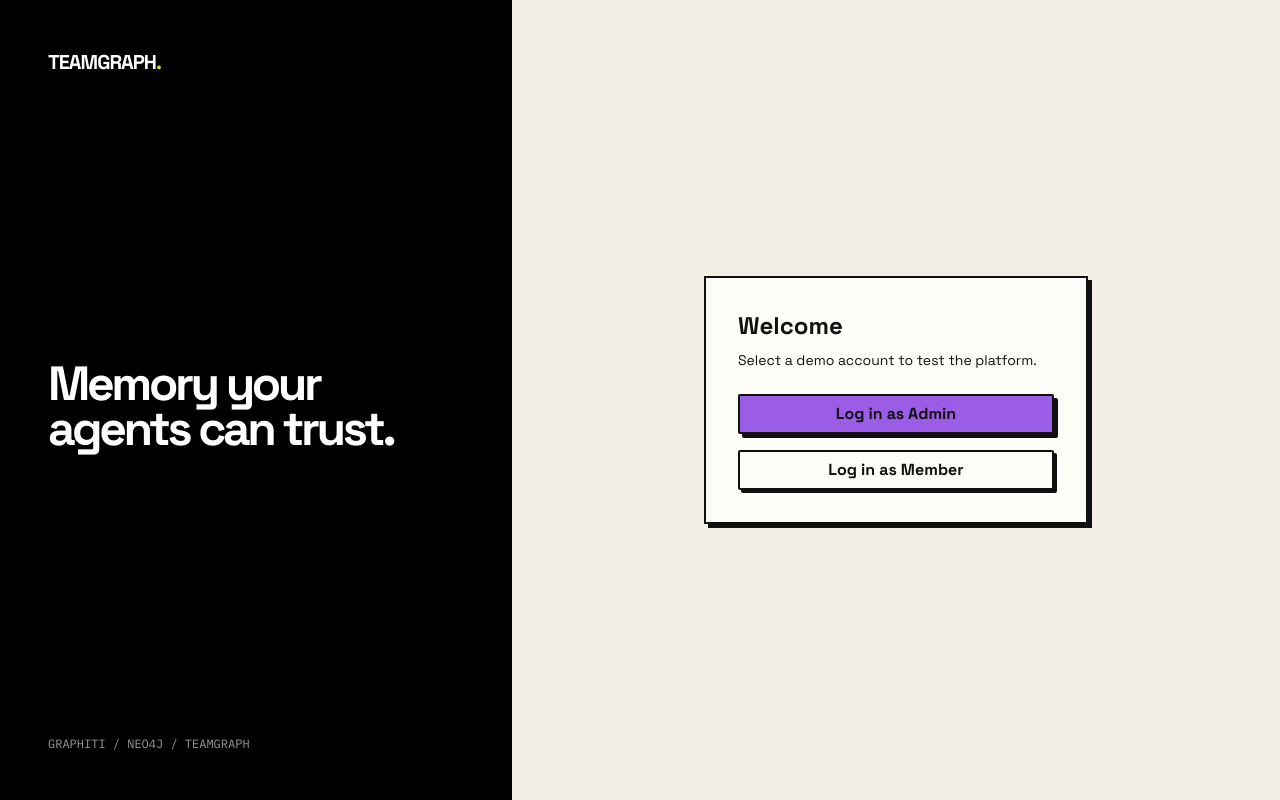
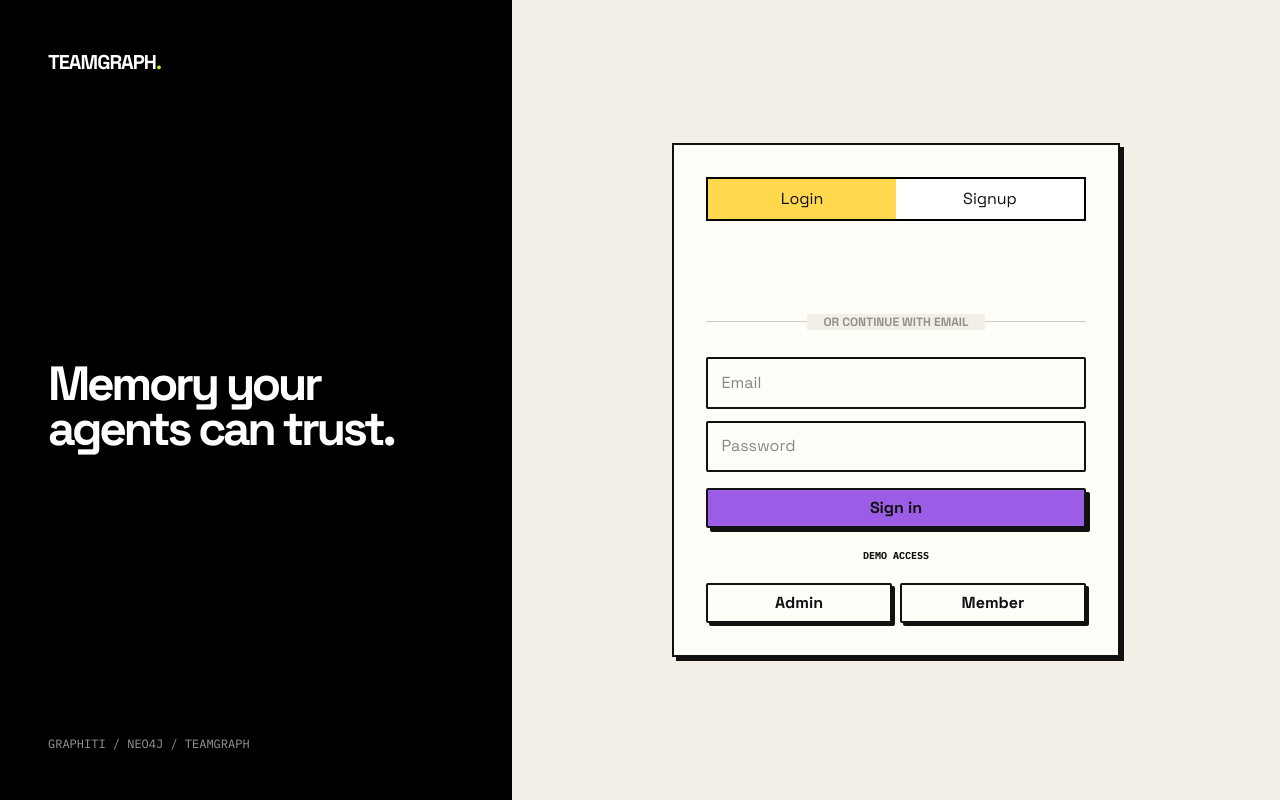
Before and after one commit to hypnoastic/TeamGraph-AI, a Next.js app in the folder apps/web/: page /login in a window 1280 px wide. Built offline with nearby package versions, Linux system fonts and the light colour scheme; no server answers.

Commit message:
revert: restore full login form, keep only two demo buttons

```diff
--- a/apps/web/src/app/login/page.tsx
+++ b/apps/web/src/app/login/page.tsx
@@ -5,6 +5,9 @@
 import { useState } from "react";
 import { apiGet, apiPost } from "@/lib/api";
 import type { SessionUser } from "@/lib/types";
+import { GoogleOAuthProvider, GoogleLogin } from "@react-oauth/google";
+
+type AuthMode = "login" | "signup";
 
 function errorMessage(error: unknown) {
   if (error && typeof error === "object" && "response" in error) {
@@ -16,16 +19,54 @@
 
 export default function LoginPage() {
   const router = useRouter();
+  const [mode, setMode] = useState<AuthMode>("login");
+  const [name, setName] = useState("");
+  const [email, setEmail] = useState("");
+  const [password, setPassword] = useState("");
   const [error, setError] = useState("");
   const [busy, setBusy] = useState(false);
 
-  const loginAs = async (kind: "admin" | "member") => {
+  const authenticate = async (event: React.FormEvent) => {
+    event.preventDefault();
     setBusy(true);
     setError("");
     try {
       const data = await apiPost<{ token: string; user: SessionUser }>(
-        "/auth/login",
-        { email: `${kind}@teamgraph.local`, password: "password" },
+        mode === "login" ? "/auth/login" : "/auth/signup",
+        mode === "login" ? { email, password } : { name, email, password },
+        false
+      );
+      localStorage.setItem("teamgraph_token", data.token);
+      localStorage.setItem("teamgraph_user", JSON.stringify(data.user));
+      const invite = new URLSearchParams(window.location.search).get("invite");
+      if (invite) {
+        await apiPost("/team/invitations/accept", { token: invite });
+        const user = await apiGet<SessionUser>("/auth/me");
+        localStorage.setItem("teamgraph_user", JSON.stringify(user));
+        router.replace("/dashboard");
+      } else {
+        router.replace(data.user.onboarding_required ? "/onboarding" : "/dashboard");
+      }
+    } catch (caught) {
+      setError(errorMessage(caught));
+    } finally {
+      setBusy(false);
+    }
+  };
+
+  const demo = (kind: "admin" | "member" | "demo") => {
+    setMode("login");
+    setEmail(`${kind}@teamgraph.local`);
+    setPassword("password");
+  };
+
+  const handleGoogleLogin = async (credentialResponse: any) => {
+    setBusy(true);
+    setError("");
+    try {
+      const data = await apiPost<{ token: string; user: SessionUser }>(
+        "/auth/google",
+        { credential: credentialResponse.credential },
         false
       );
       localStorage.setItem("teamgraph_token", data.token);
@@ -54,33 +95,36 @@
         <span className="mono text-xs text-white/60">GRAPHITI / NEO4J / TEAMGRAPH</span>
       </section>
       <section className="grid place-items-center bg-[var(--paper)] p-5">
-        <div className="panel w-full max-w-sm p-6 md:p-8">
-          <div className="mb-6">
-            <h2 className="text-2xl font-black mb-2">Welcome</h2>
-            <p className="text-sm">Select a demo account to test the platform.</p>
-          </div>
+        <GoogleOAuthProvider clientId={process.env.NEXT_PUBLIC_GOOGLE_CLIENT_ID || ""}>
+          <form onSubmit={authenticate} className="panel w-full max-w-md p-6 md:p-8">
+            <div className="mb-6 flex border-2 border-black">
+              {(["login", "signup"] as const).map((item) => <button type="button" key={item} onClick={() => setMode(item)} className={`flex-1 px-4 py-2 font-black capitalize ${mode === item ? "bg-[var(--yellow)]" : "bg-white"}`}>{item}</button>)}
+            </div>
 
-          {error && <div className="mb-4 border-2 border-black bg-[var(--coral)] p-3 text-sm font-bold">{error}</div>}
+            <div className="mb-6 flex justify-center">
+              <GoogleLogin
+                onSuccess={handleGoogleLogin}
+                onError={() => setError("Google Sign-In failed.")}
+                theme="filled_black"
+                shape="rectangular"
+                width="100%"
+              />
+            </div>
 
-          <div className="flex flex-col gap-4">
-            <button
-              type="button"
-              className="btn-primary py-3 w-full"
-              disabled={busy}
-              onClick={() => loginAs("admin")}
-            >
-              {busy ? "Working..." : "Log in as Admin"}
-            </button>
-            <button
-              type="button"
-              className="btn-secondary py-3 w-full"
-              disabled={busy}
-              onClick={() => loginAs("member")}
-            >
-              {busy ? "Working..." : "Log in as Member"}
-            </button>
-          </div>
-        </div>
+            <div className="relative mb-6 text-center">
+              <div className="absolute inset-0 flex items-center"><div className="w-full border-t border-black/20"></div></div>
+              <div className="relative inline-block bg-[var(--paper)] px-4 text-xs font-bold uppercase text-black/40">Or continue with email</div>
+            </div>
+
+            {mode === "signup" && <input className="input-field mb-3" value={name} onChange={(e) => setName(e.target.value)} placeholder="Full name" required />}
+            <input className="input-field mb-3" type="email" value={email} onChange={(e) => setEmail(e.target.value)} placeholder="Email" required />
+            <input className="input-field mb-4" type="password" value={password} onChange={(e) => setPassword(e.target.value)} placeholder="Password" minLength={mode === "signup" ? 8 : 4} required />
+            {error && <div className="mb-4 border-2 border-black bg-[var(--coral)] p-3 text-sm font-bold">{error}</div>}
+            <button className="btn-primary w-full" disabled={busy}>{busy ? "Working..." : mode === "login" ? "Sign in" : "Create account"}</button>
+            <div className="mono my-5 text-center text-[10px] font-bold uppercase">Demo access</div>
+            <div className="grid grid-cols-2 gap-2">{(["admin", "member"] as const).map((item) => <button type="button" className="btn-secondary min-h-9 px-2 text-xs capitalize" key={item} onClick={() => demo(item)}>{item}</button>)}</div>
+          </form>
+        </GoogleOAuthProvider>
       </section>
     </main>
   );
```
